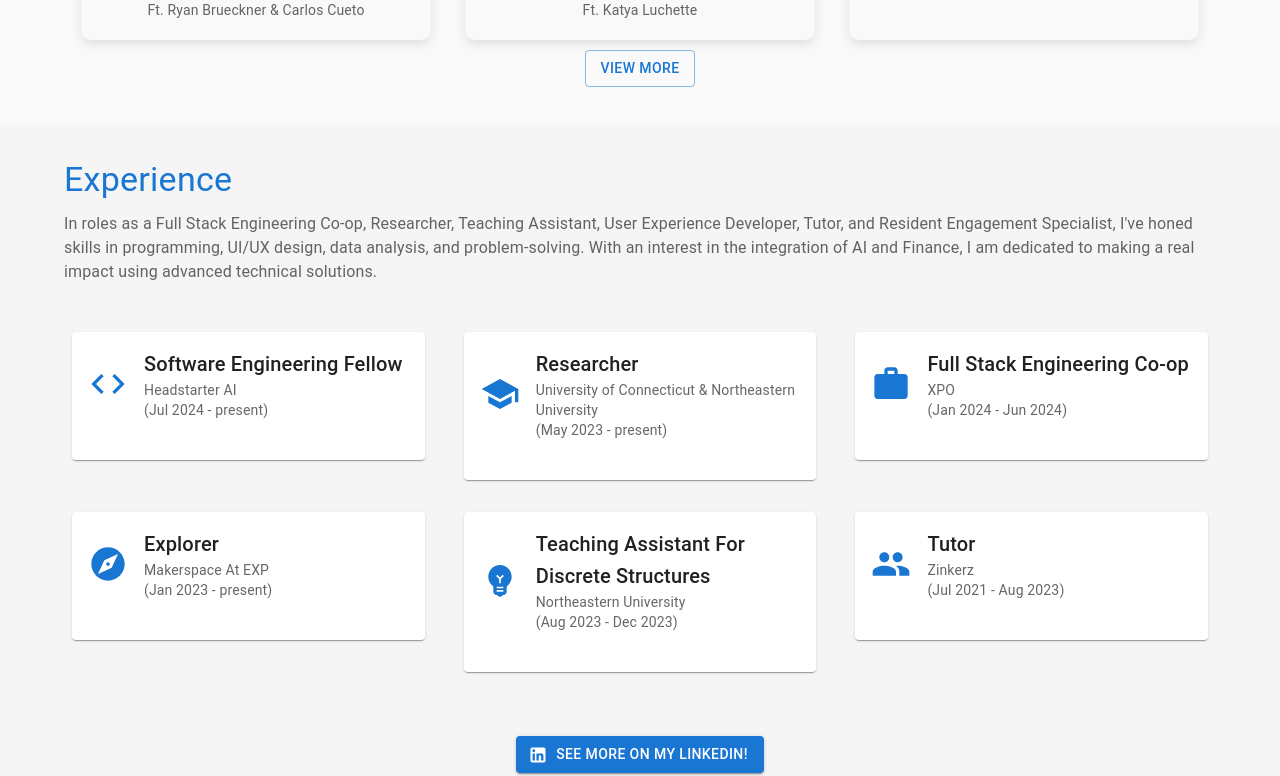
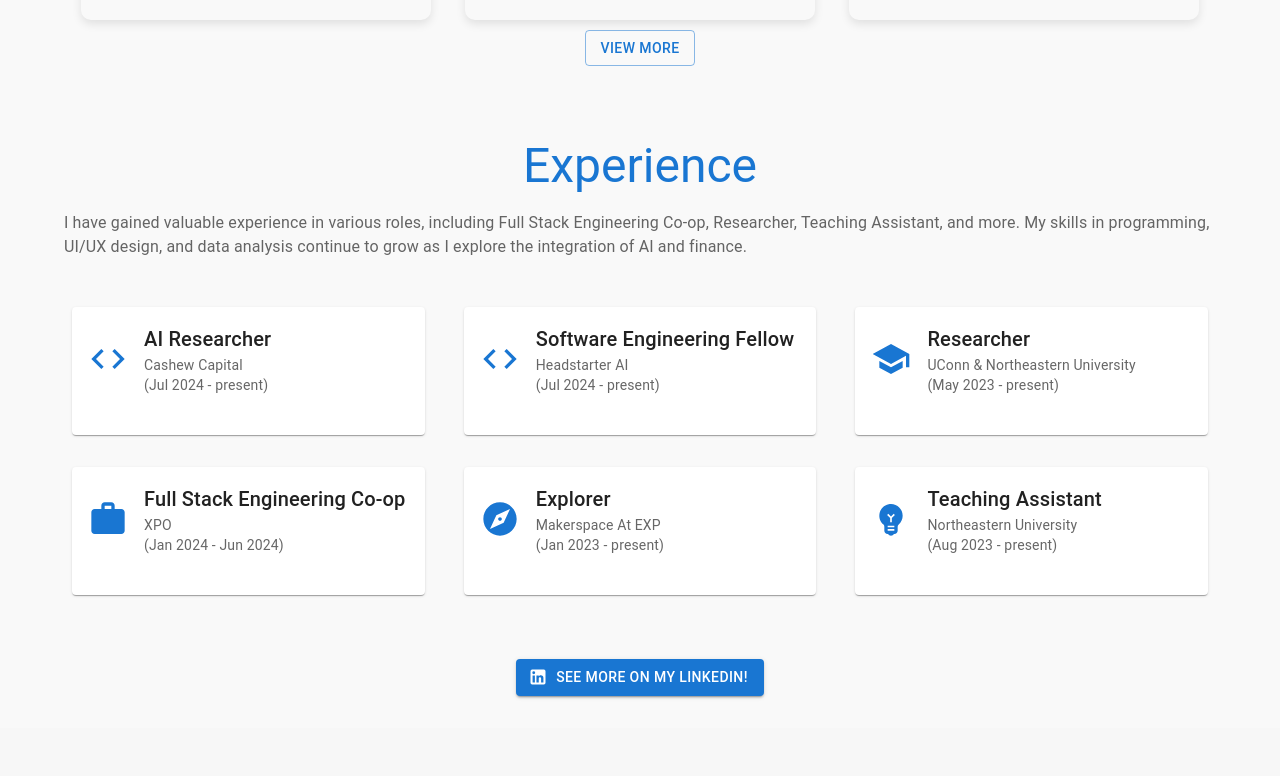
Before and after one commit to arminapr/portfolio, a Next.js app in the folder portfolio/: page / in a window 1280 px wide. Shown: the part 1293-2069 px from the top of the page. Built offline with nearby package versions, Linux system fonts and the light colour scheme.

Commit message:
update experience

```diff
--- a/portfolio/app/components/experience.jsx
+++ b/portfolio/app/components/experience.jsx
@@ -12,6 +12,12 @@ import '../styles/Experience.css';
 const Experiences = () => {
     const experiences = [
         {
+            title: "AI Researcher",
+            company: "Cashew Capital",
+            dates: "Jul 2024 - present",
+            icon: <CodeIcon style={{ fontSize: 40, color: '#1976d2' }} />,
+        },
+        {
             title: "Software Engineering Fellow",
             company: "Headstarter AI",
             dates: "Jul 2024 - present",
@@ -19,7 +25,7 @@ const Experiences = () => {
         },
         {
             title: "Researcher",
-            company: "University of Connecticut & Northeastern University",
+            company: "UConn & Northeastern University",
             dates: "May 2023 - present",
             icon: <SchoolIcon style={{ fontSize: 40, color: '#1976d2' }} />,
         },
@@ -36,32 +42,21 @@ const Experiences = () => {
             icon: <ExploreIcon style={{ fontSize: 40, color: '#1976d2' }} />,
         },
         {
-            title: "Teaching Assistant For Discrete Structures",
+            title: "Teaching Assistant",
             company: "Northeastern University",
-            dates: "Aug 2023 - Dec 2023",
+            dates: "Aug 2023 - present",
             icon: <TeachingIcon style={{ fontSize: 40, color: '#1976d2' }} />,
-        },
-        {
-            title: "Tutor",
-            company: "Zinkerz",
-            dates: "Jul 2021 - Aug 2023",
-            icon: <TutoringIcon style={{ fontSize: 40, color: '#1976d2' }} />,
-        },
+        }
     ];
 
     return (
         <Box id="experiences" className="experiences-root" py={4}>
             <Container className="experience-container">
-                <Typography variant="h4" color="primary" gutterBottom>
+                <Typography variant="h3" color="primary" gutterBottom>
                     Experience
                 </Typography>
                 <Typography variant="body1" color="textSecondary" paragraph>
-                    In roles as a Full Stack Engineering Co-op, Researcher, Teaching
-                    Assistant, User Experience Developer, Tutor, and Resident Engagement
-                    Specialist, I've honed skills in programming, UI/UX design, data
-                    analysis, and problem-solving. With an interest in the integration of
-                    AI and Finance, I am dedicated to making a real impact using advanced
-                    technical solutions.
+                    I have gained valuable experience in various roles, including Full Stack Engineering Co-op, Researcher, Teaching Assistant, and more. My skills in programming, UI/UX design, and data analysis continue to grow as I explore the integration of AI and finance.
                 </Typography>
                 <Box display="flex" flexWrap="wrap" justifyContent="space-between" mt={4}>
                     {experiences.map((experience, index) => (
--- a/portfolio/app/components/projects.jsx
+++ b/portfolio/app/components/projects.jsx
@@ -101,7 +101,7 @@ const Projects = () => {
     return (
         <Box id="projects" className="projects-root">
             <Container>
-                <Typography variant="h2" color="primary" gutterBottom>
+                <Typography variant="h3" color="primary" gutterBottom>
                     Projects
                 </Typography>
                 <Stack direction="row" spacing={1} className="language-chips">
--- a/portfolio/app/styles/experience.css
+++ b/portfolio/app/styles/experience.css
@@ -1,5 +1,3 @@
-/* Add this to your Experience.css */
-
 @keyframes fadeIn {
     from {
         opacity: 0;
@@ -14,10 +12,11 @@
 .experience-container {
     display: flex;
     flex-direction: column;
+    align-items: center;
 }
 
 .experiences-root {
-    background-color: #f5f5f5;
+    background-color: #f9f9f9;
     padding: 4rem 0;
 }
 
@@ -45,4 +44,5 @@
 
 .linkedin-button:hover {
     background-color: #005582;
+    color: white;
 }
```
